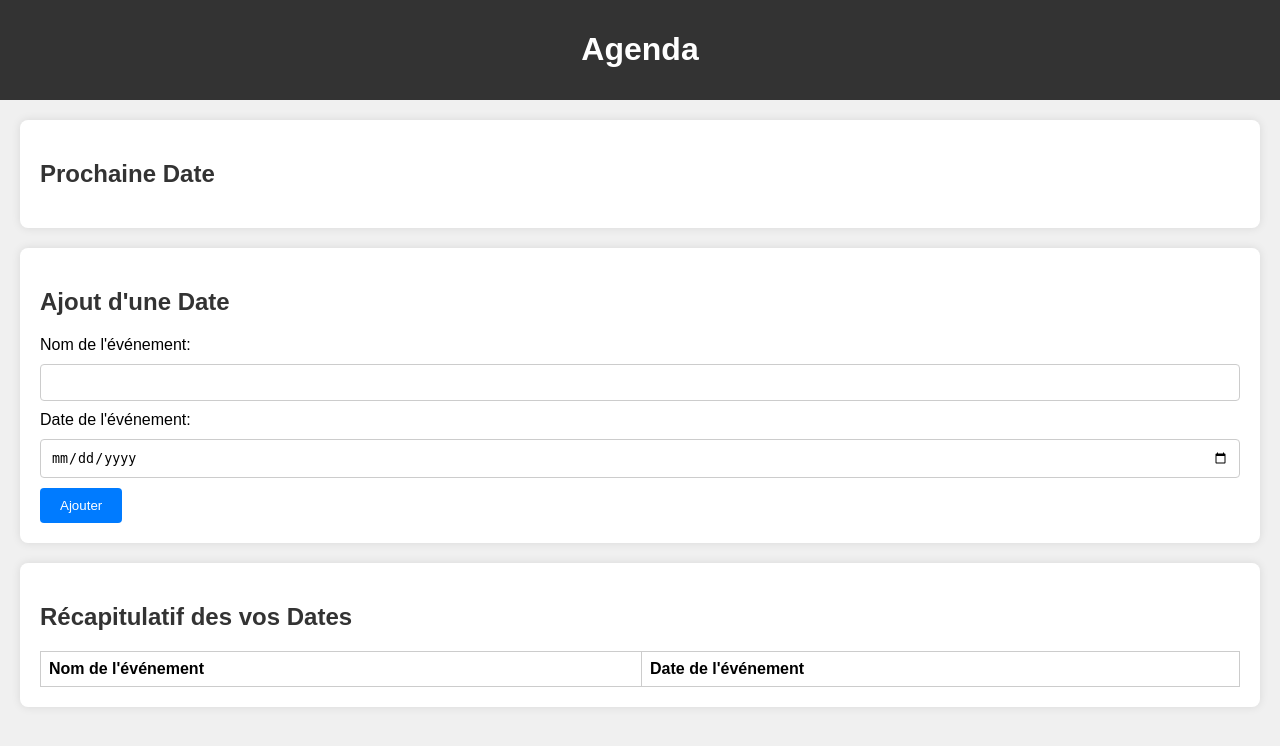
After one commit to mistheo/agenda-flask-project, a Flask app: page /application in a window 1280 px wide. The commit adds this page. Shown: the top 746 px of the page. Run offline with Flask 3, Linux system fonts and the light colour scheme; lists and menus that the app fills with data are empty.

Commit message:
Make Login page (and add application page)

```diff
--- a/app.py
+++ b/app.py
@@ -1,13 +1,28 @@
 from flask import Flask
 from flask import render_template
+from flask import request
+from flask import url_for
+from flask import redirect
 from markupsafe import escape
 
 app = Flask(__name__)
 
-@app.get('/')
-def index():
-    return render_template('index.html')
 
-@app.get('/login')
-def login():
-        return render_template('login.html')
+@app.get("/")
+def displayIndexPage():
+    return render_template("index.html")
+
+
+@app.get("/login")
+def displayLoginPage():
+
+    isError = bool(request.args.get("failToLog"))
+    if isError:
+        return render_template("login.html", failToLog=True)
+    else:
+        return render_template("login.html", failToLog=False)
+
+
+@app.get("/application")
+def loadToApplication():
+    return render_template("appli.html")
--- /dev/null
+++ b/templates/appli.html
@@ -0,0 +1,133 @@
+<!DOCTYPE html>
+<html lang="en">
+<head>
+<meta charset="UTF-8">
+<meta name="viewport" content="width=device-width, initial-scale=1.0">
+<title>Agenda</title>
+<style>
+  body {
+    font-family: Arial, sans-serif;
+    background-color: #f0f0f0;
+    margin: 0;
+    padding: 0;
+  }
+
+  header {
+    background-color: #333;
+    color: #fff;
+    padding: 10px 20px;
+    text-align: center;
+  }
+
+  nav {
+    background-color: #444;
+    padding: 10px;
+  }
+
+  nav ul {
+    list-style-type: none;
+    margin: 0;
+    padding: 0;
+    text-align: center;
+  }
+
+  nav ul li {
+    display: inline;
+    margin-right: 20px;
+  }
+
+  section {
+    padding: 20px;
+    margin: 20px;
+    background-color: #fff;
+    border-radius: 8px;
+    box-shadow: 0 0 10px rgba(0, 0, 0, 0.1);
+  }
+
+  h2 {
+    color: #333;
+  }
+
+  label {
+    display: block;
+    margin-bottom: 10px;
+  }
+
+  input[type="text"],
+  input[type="date"] {
+    width: 100%;
+    padding: 10px;
+    margin-bottom: 10px;
+    border: 1px solid #ccc;
+    border-radius: 4px;
+    box-sizing: border-box;
+  }
+
+  input[type="submit"] {
+    background-color: #007bff;
+    color: #fff;
+    border: none;
+    padding: 10px 20px;
+    border-radius: 4px;
+    cursor: pointer;
+    transition: background-color 0.3s;
+  }
+
+  input[type="submit"]:hover {
+    background-color: #0056b3;
+  }
+
+  table {
+    width: 100%;
+    border-collapse: collapse;
+  }
+
+  table, th, td {
+    border: 1px solid #ccc;
+  }
+
+  th, td {
+    padding: 8px;
+    text-align: left;
+  }
+
+</style>
+</head>
+<body>
+  <header>
+    <h1>Agenda</h1>
+  </header>
+
+  <section id="next-date">
+    <h2>Prochaine Date</h2>
+    <!-- Insérez ici le code pour afficher la prochaine date -->
+  </section>
+
+  <section id="add-event">
+    <h2>Ajout d'une Date</h2>
+    <form action="#" method="post">
+      <label for="event-name">Nom de l'événement:</label>
+      <input type="text" id="event-name" name="event-name" required>
+      <label for="event-date">Date de l'événement:</label>
+      <input type="date" id="event-date" name="event-date" required>
+      <input type="submit" value="Ajouter">
+    </form>
+  </section>
+
+  <section id="event-recap">
+    <h2>Récapitulatif des vos Dates</h2>
+    <table>
+      <thead>
+        <tr>
+          <th>Nom de l'événement</th>
+          <th>Date de l'événement</th>
+        </tr>
+      </thead>
+      <tbody>
+        <!-- Insérez ici le code pour afficher le récapitulatif des dates -->
+      </tbody>
+    </table>
+  </section>
+
+</body>
+</html>
```
Also changed, not shown: templates/login.html (+32 -10 lines).
